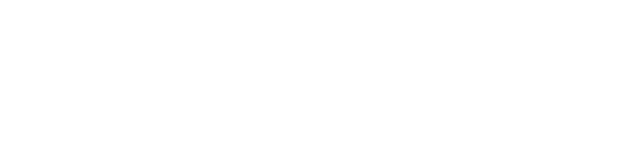
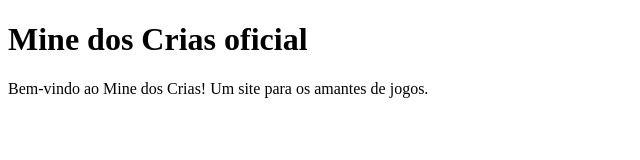
Before and after one commit to Patman-wq/Mine-dos-Crias-projeto-curso-desenvolvimento-de-sistemas-, a plain HTML site: page Mine Dos Crias/Proj/index.html in a window 1280 px wide. Shown: the whole page, without its empty margins (0-640 px from the left). Drawn offline with Linux system fonts and the light colour scheme.

Commit message:
atualizando título e conteúdo da página inicial

```diff
--- a/Mine Dos Crias/Proj/index.html
+++ b/Mine Dos Crias/Proj/index.html
@@ -3,9 +3,11 @@
 <head>
     <meta charset="UTF-8">
     <meta name="viewport" content="width=device-width, initial-scale=1.0">
-    <title>Document</title>
+    <title>Mine dos Crias oficial</title>
 </head>
 <body>
-
+    <!--- Lucas, isso é só um teste pra gente ter uma ideia de como vai ficar 😁  -->
+    <h1>Mine dos Crias oficial</h1>
+    <p>Bem-vindo ao Mine dos Crias! Um site para os amantes de jogos.</p>
 </body>
 </html>
```
